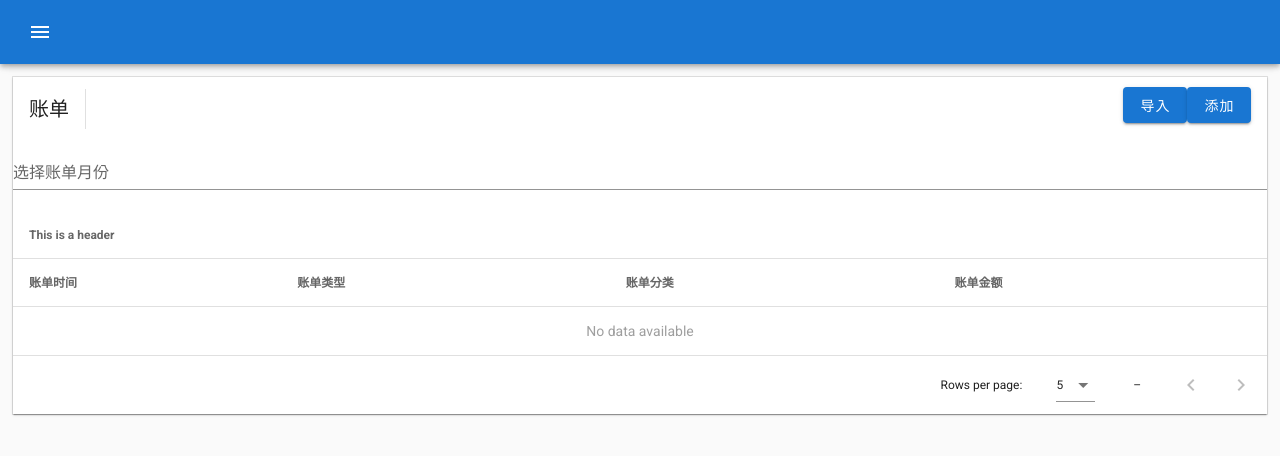
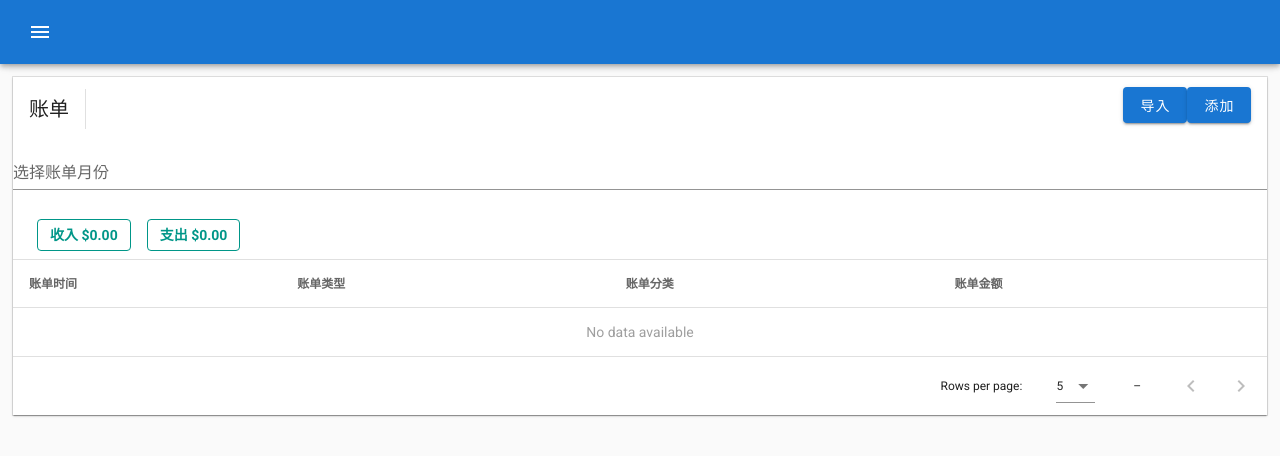
Before and after one commit to qar/expense-tracker-app, a Vue app in the folder web/: page /#/ in a window 1280 px wide. Shown: the top 456 px of the page. Built offline with nearby package versions, Linux system fonts and the light colour scheme.

Commit message:
feat: add simple summary info

```diff
--- a/web/src/views/JournalAccount/index.vue
+++ b/web/src/views/JournalAccount/index.vue
@@ -23,7 +23,12 @@
             <template v-slot:header="{ props: { headers } }">
               <thead>
                 <tr>
-                  <th :colspan="headers.length">This is a header</th>
+                  <th :colspan="headers.length">
+                    <v-chip label outlined class="ma-2" color="teal"> 收入 {{ incomeText }}</v-chip>
+                    <v-chip label outlined class="ma-2" color="teal">
+                      支出 {{ outcomeText }}</v-chip
+                    >
+                  </th>
                 </tr>
               </thead>
             </template>
@@ -111,7 +116,36 @@ export default {
         {}
       );
     },
+
+    /**
+     * 表格所展示数据中的收入类型数据汇总并格式化
+     */
+    incomeText() {
+      const value = this.displayTransactions.reduce((sum, ele) => {
+        if (ele.type === "1") {
+          return sum.add(ele.amount);
+        }
+        return sum;
+      }, currency(0.0));
+
+      return value.format();
+    },
+
+    /**
+     * 表格所展示数据中的支出类型数据汇总并格式化
+     */
+    outcomeText() {
+      const value = this.displayTransactions.reduce((sum, ele) => {
+        if (ele.type === "0") {
+          return sum.add(ele.amount);
+        }
+        return sum;
+      }, currency(0.0));
+
+      return value.format();
+    },
   },
+
   methods: {
     onEntryAdd() {},
     onDataImport(json) {
```
